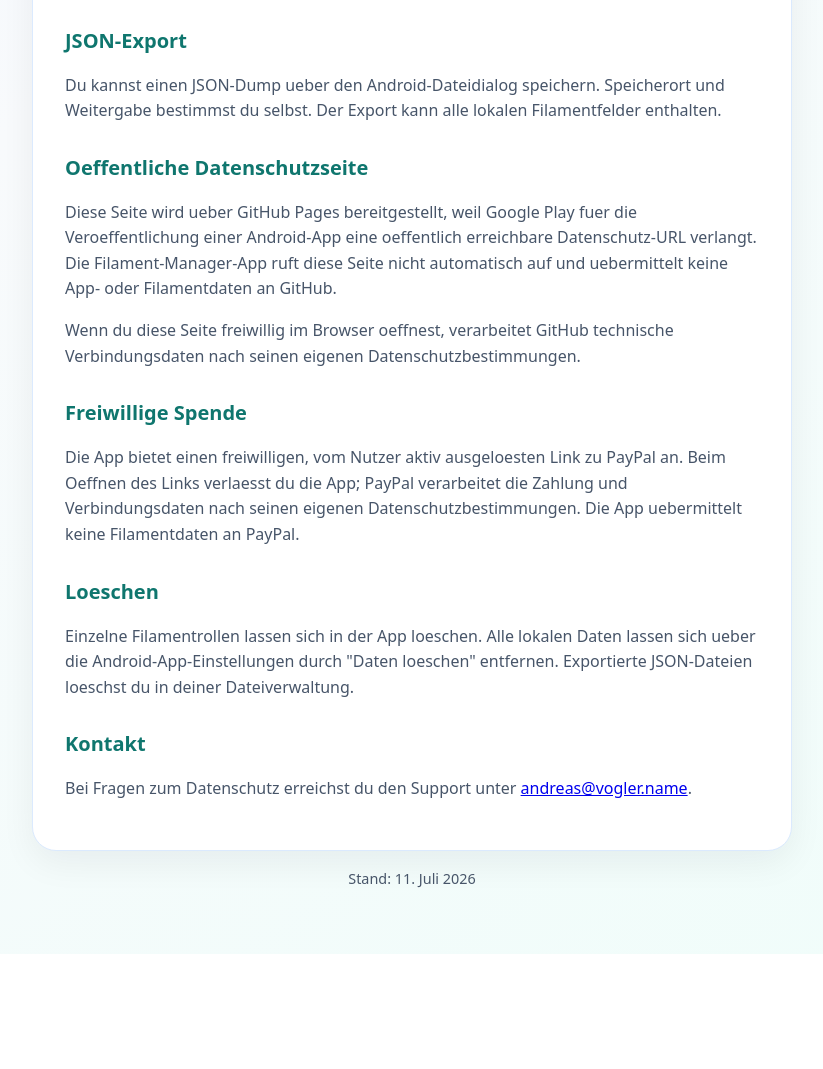
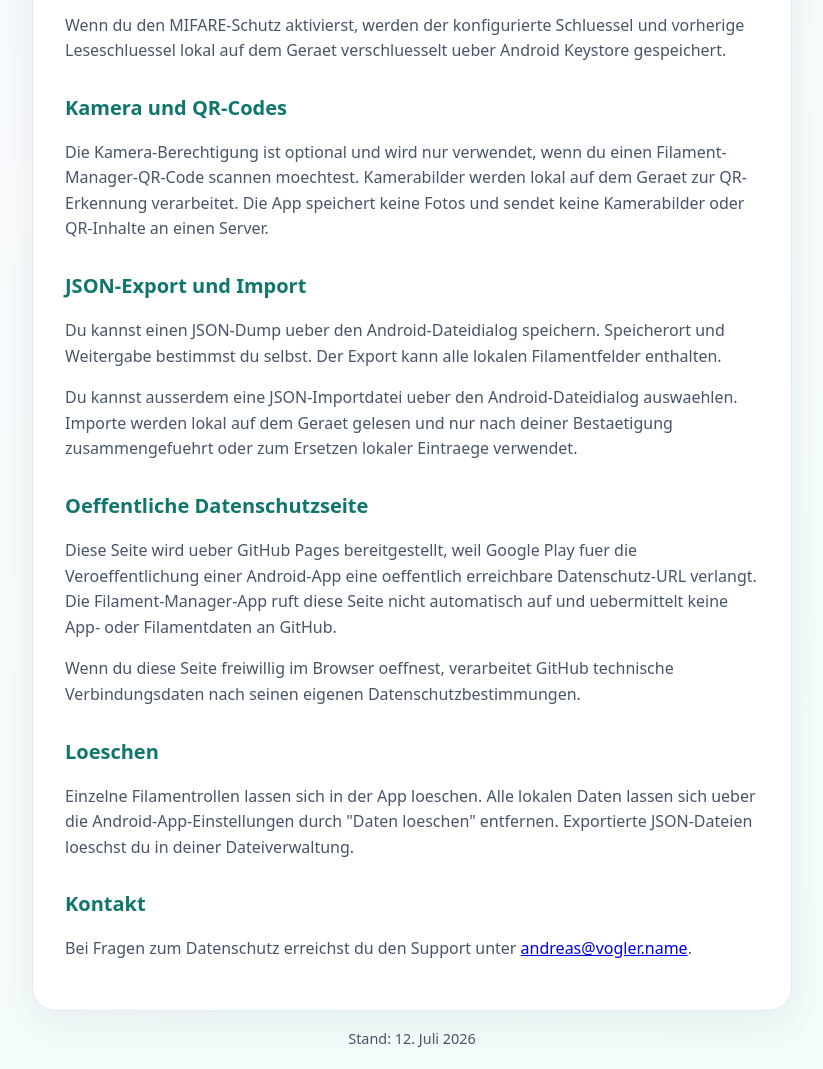
Before and after one commit to tyl0re/filament-manager-privacy, a plain HTML site: page index.html in a window 1280 px wide. Shown: the part 824-1893 px from the top of the page, without its empty margins (228-1051 px from the left). Before the commit the page ends 1778 px from the top, so only its background shows below. Drawn offline with Linux system fonts and the light colour scheme.

Commit message:
Update privacy policy for Play release

```diff
--- a/index.html
+++ b/index.html
@@ -35,19 +35,21 @@
       <p>Filamentdaten werden ausschliesslich auf dem Geraet gespeichert. Dazu koennen Rollennummer, Hersteller, Material, Farbe, Druckwerte, Lagerort und Kommentare gehoeren. Android-Cloud- und Geraetebackups sind fuer die App deaktiviert.</p>
       <h2>NFC und RFID</h2>
       <p>Beim Beschreiben kompatibler NFC/RFID-Tags werden ausgewaehlte Filamentdaten auf dem Tag gespeichert. Solche Tags koennen von kompatiblen Geraeten in ihrer Naehe gelesen werden. Speichere keine vertraulichen Informationen in Kommentaren oder Lagerorten, wenn du den Tag weitergibst.</p>
-      <h2>JSON-Export</h2>
+      <p>Wenn du den MIFARE-Schutz aktivierst, werden der konfigurierte Schluessel und vorherige Leseschluessel lokal auf dem Geraet verschluesselt ueber Android Keystore gespeichert.</p>
+      <h2>Kamera und QR-Codes</h2>
+      <p>Die Kamera-Berechtigung ist optional und wird nur verwendet, wenn du einen Filament-Manager-QR-Code scannen moechtest. Kamerabilder werden lokal auf dem Geraet zur QR-Erkennung verarbeitet. Die App speichert keine Fotos und sendet keine Kamerabilder oder QR-Inhalte an einen Server.</p>
+      <h2>JSON-Export und Import</h2>
       <p>Du kannst einen JSON-Dump ueber den Android-Dateidialog speichern. Speicherort und Weitergabe bestimmst du selbst. Der Export kann alle lokalen Filamentfelder enthalten.</p>
+      <p>Du kannst ausserdem eine JSON-Importdatei ueber den Android-Dateidialog auswaehlen. Importe werden lokal auf dem Geraet gelesen und nur nach deiner Bestaetigung zusammengefuehrt oder zum Ersetzen lokaler Eintraege verwendet.</p>
       <h2>Oeffentliche Datenschutzseite</h2>
       <p>Diese Seite wird ueber GitHub Pages bereitgestellt, weil Google Play fuer die Veroeffentlichung einer Android-App eine oeffentlich erreichbare Datenschutz-URL verlangt. Die Filament-Manager-App ruft diese Seite nicht automatisch auf und uebermittelt keine App- oder Filamentdaten an GitHub.</p>
       <p>Wenn du diese Seite freiwillig im Browser oeffnest, verarbeitet GitHub technische Verbindungsdaten nach seinen eigenen Datenschutzbestimmungen.</p>
-      <h2>Freiwillige Spende</h2>
-      <p>Die App bietet einen freiwilligen, vom Nutzer aktiv ausgeloesten Link zu PayPal an. Beim Oeffnen des Links verlaesst du die App; PayPal verarbeitet die Zahlung und Verbindungsdaten nach seinen eigenen Datenschutzbestimmungen. Die App uebermittelt keine Filamentdaten an PayPal.</p>
       <h2>Loeschen</h2>
       <p>Einzelne Filamentrollen lassen sich in der App loeschen. Alle lokalen Daten lassen sich ueber die Android-App-Einstellungen durch "Daten loeschen" entfernen. Exportierte JSON-Dateien loeschst du in deiner Dateiverwaltung.</p>
       <h2>Kontakt</h2>
       <p>Bei Fragen zum Datenschutz erreichst du den Support unter <a href="mailto:andreas@vogler.name">andreas@vogler.name</a>.</p>
     </article>
-    <footer>Stand: 11. Juli 2026</footer>
+    <footer>Stand: 12. Juli 2026</footer>
   </main>
 </body>
 </html>
```
